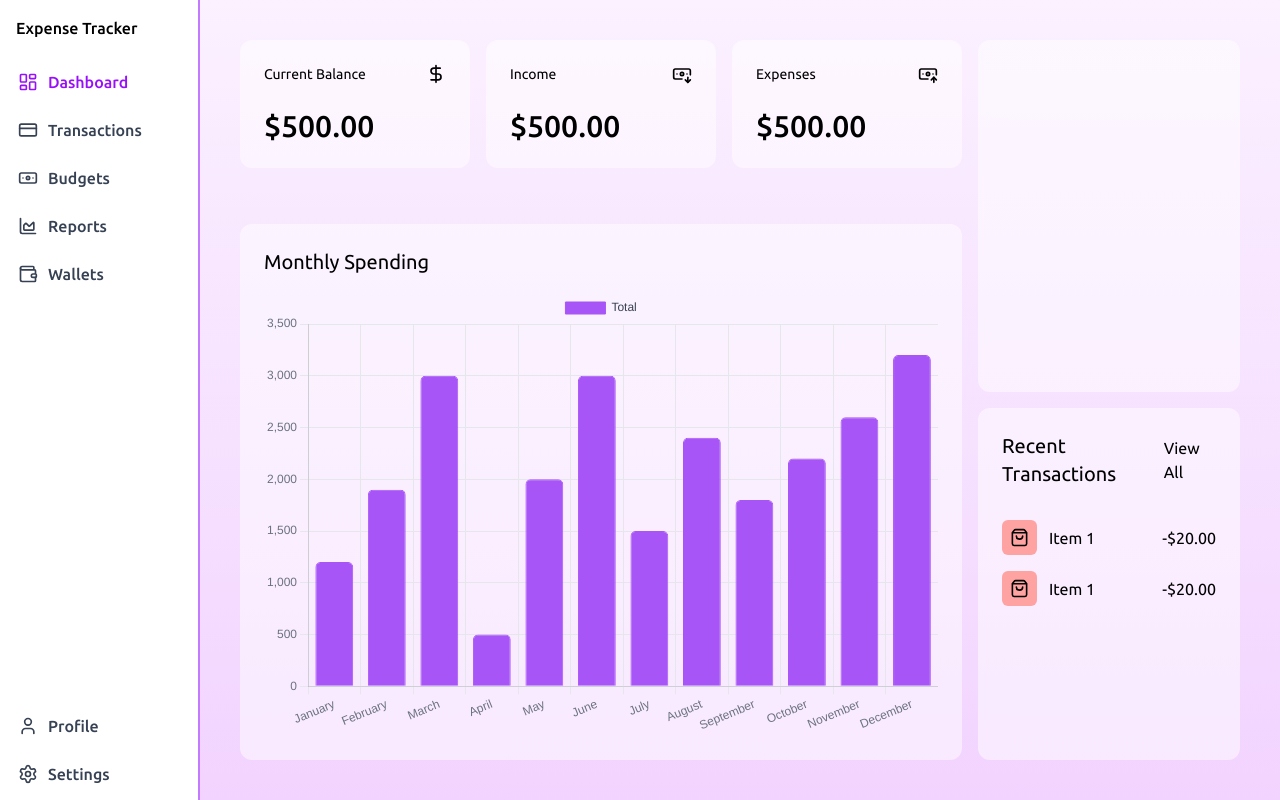
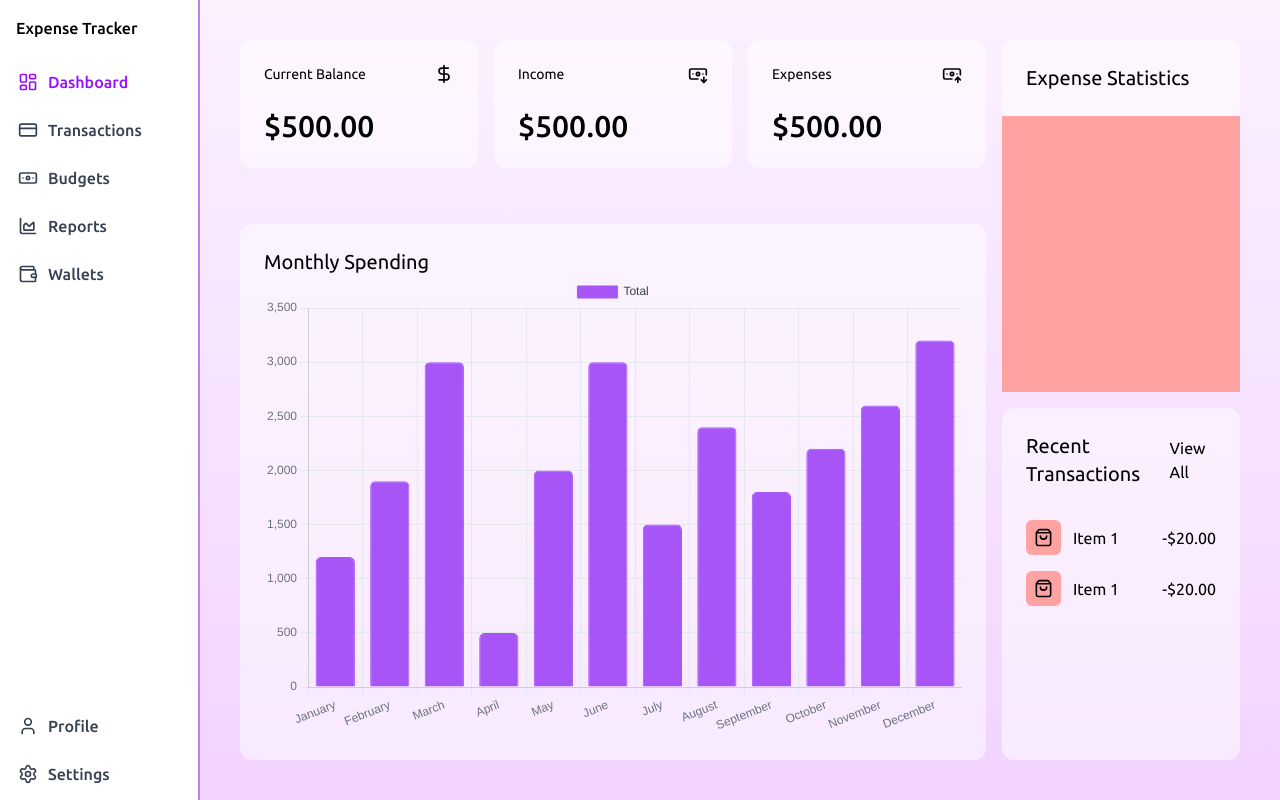
Before and after one commit to trinidj/expense-tracker, a Vue app: page /dashboard in a window 1280 px wide. Built offline with nearby package versions, Linux system fonts and the light colour scheme.

Commit message:
refactor: update dashboard layout and clean up view components

```diff
--- a/src/views/Budget.vue
+++ b/src/views/Budget.vue
@@ -3,14 +3,6 @@
 
 <template>
   <section class="flex-1">
-    <div class="p-10">
-      <div class="flex flex-row gap-20 p-5 text-gray-800">
-        <div class="flex flex-col gap-2">
-          <h1 class="flex items-center gap-2 text-lg">
-            Budget
-          </h1>
-        </div>
-      </div>
-    </div>
+
   </section>
 </template>
--- a/src/views/Dashboard.vue
+++ b/src/views/Dashboard.vue
@@ -1,20 +1,21 @@
 <script setup>
   import { DollarSign, BanknoteArrowDown, BanknoteArrowUp, ShoppingBag } from 'lucide-vue-next';
-  import { getAllMonths } from '@/utils/getAllMonths.js';
   import { ref, onMounted } from "vue";
   import { RouterLink } from 'vue-router';
+  import { getAllMonths } from '@/utils/getAllMonths';
 
   import Chart from 'primevue/chart';
+  import DashboardGrid from '@/components/layout/dashboard/DashboardGrid.vue'
+
+  const barData = ref();
+  const barOptions = ref();
 
   onMounted(() => {
-      chartData.value = setChartData();
-      chartOptions.value = setChartOptions();
+    barData.value = setBarData();
+    barOptions.value = setBarOptions();
   });
 
-  const chartData = ref();
-  const chartOptions = ref();
-
-  const setChartData = () => {
+  const setBarData = () => {
     return {
       labels: getAllMonths(),
       datasets: [
@@ -30,7 +31,7 @@
     };
   };
 
-  const setChartOptions = () => {
+  const setBarOptions = () => {
     const documentStyle = getComputedStyle(document.documentElement);
     const textColor = documentStyle.getPropertyValue('--p-text-color') || '#374151';
     const textColorSecondary = documentStyle.getPropertyValue('--p-text-muted-color') || '#6B7280';
@@ -66,13 +67,13 @@
         }
       }
     };
-  }
+  };
 </script>
 
 <template>
   <div class="flex flex-col h-screen flex-1">
     <section class="flex-1 p-10">
-      <div class="grid grid-cols-4 grid-rows-4 gap-4 h-full">
+      <DashboardGrid>
         <section class="bg-white/45 flex flex-col rounded-xl justify-between h-fit">
           <header class="flex items-center justify-between p-6">
             <h2 class="text-sm">Current Balance</h2>
@@ -104,25 +105,31 @@
         </section>
 
         <section class="bg-white/50 col-span-3 row-span-3 row-start-2 rounded-xl flex flex-col">
-          <header class="p-6 pb-2">
+          <header class="p-6 pb-0">
             <h2 class="text-xl">Monthly Spending</h2>
           </header>
 
-          <div class="flex-1 p-6 pt-2 min-h-0">
+          <div class="flex p-6 pt-0 h-full">
             <Chart
               type="bar"
-              :data="chartData"
-              :options="chartOptions"
-              style="height: 100%; width: 100%;"
+              :data="barData"
+              :options="barOptions"
+              style="width: 100%;"
             />
           </div>
         </section>
 
-        <section class="bg-white/50 row-span-2 col-span-3 row-start-1 rounded-xl flex flex-col">
+        <section class="bg-white/50 row-span-2 col-span-1 row-start-1 rounded-xl flex flex-col">
+          <header class="p-6">
+            <h1 class="text-xl">Expense Statistics</h1>
+          </header>
 
+          <div class="flex items-center justify-center bg-red-300 h-full p-6 pt-0">
+
+          </div>
         </section>
 
-        <section class="bg-white/50 row-span-2 col-span-3 row-start-3 rounded-xl flex flex-col">
+        <section class="bg-white/50 row-span-2 col-span-1 row-start-3 rounded-xl flex flex-col">
           <header class="flex flex-row items-center justify-between p-6">
             <h2 class="text-xl">Recent Transactions</h2>
             <RouterLink
@@ -132,7 +139,7 @@
             </RouterLink>
           </header>
 
-          <div class=" p-6 pt-0 h-full">
+          <div class="p-6 pt-0 h-full">
             <ul class="flex flex-col h-full">
               <li class="flex flex-row p-2 pl-0 pr-0 items-center justify-between">
                 <div class="flex items-center gap-3">
@@ -158,7 +165,7 @@
             </ul>
           </div>
         </section>
-      </div>
+      </DashboardGrid>
     </section>
   </div>
 </template>
--- a/src/views/Transactions.vue
+++ b/src/views/Transactions.vue
@@ -3,14 +3,6 @@
 
 <template>
   <section class="flex-1">
-    <div class="p-10">
-      <div class="flex flex-row gap-20 p-5 text-gray-800">
-        <div class="flex flex-col gap-2">
-          <h1 class="flex items-center gap-2 text-lg">
-            Transactions
-          </h1>
-        </div>
-      </div>
-    </div>
+
   </section>
 </template>
```
